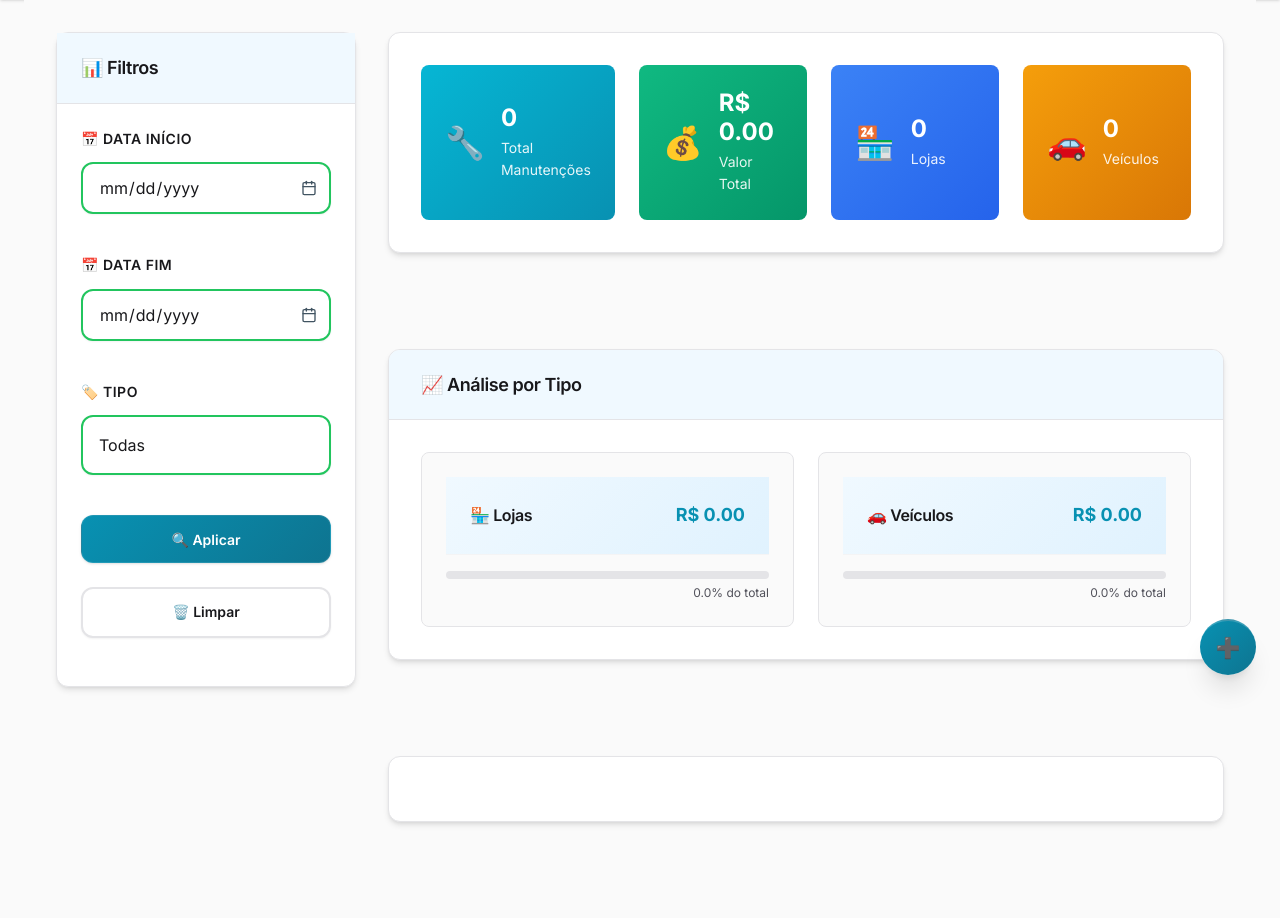
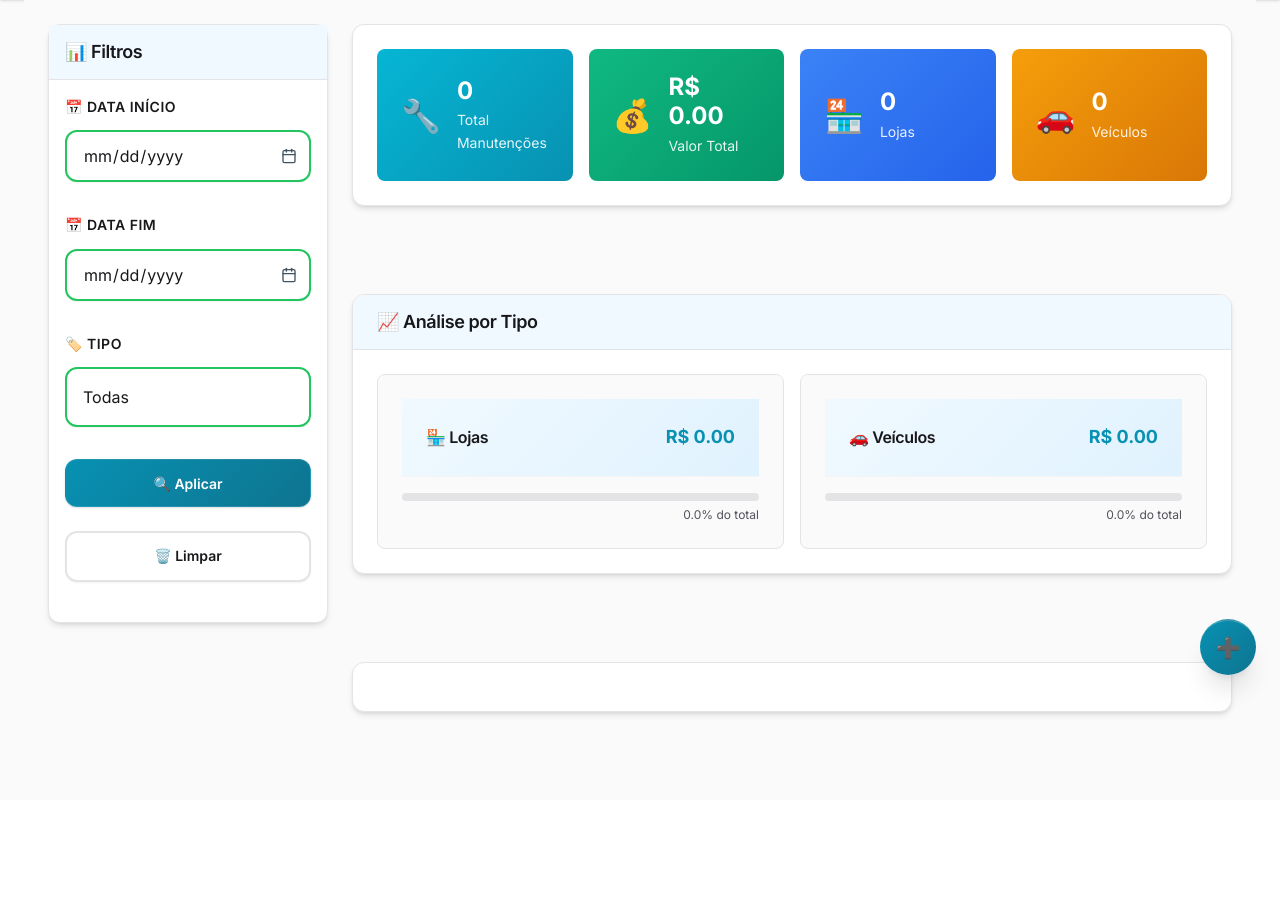
Before and after one commit to IgorsSantana/sistema-manutencao-supermais, a Flask app: page /analise in a window 1280 px wide. Shown: the part 101-1019 px from the top of the page. After the commit the page ends 818 px from the top, so only its background shows below. Run offline with Flask 3, Linux system fonts and the light colour scheme; data that the repository does not hold is empty.

Commit message:
Ajustar layout desktop para aproveitar 100% da largura disponível

```diff
--- a/templates/analise.html
+++ b/templates/analise.html
@@ -531,11 +531,12 @@
 
         .analytics-desktop {
             display: grid;
-            grid-template-columns: 300px 1fr;
-            gap: var(--space-xl);
-            padding: var(--space-xl);
-            max-width: 1400px;
-            margin: 0 auto;
+            grid-template-columns: 280px 1fr;
+            gap: var(--space-lg);
+            padding: var(--space-lg);
+            width: 100%;
+            max-width: none;
+            margin: 0;
         }
 
         /* Sidebar de Filtros */
@@ -546,11 +547,11 @@
             border: 1px solid var(--color-border);
             height: fit-content;
             position: sticky;
-            top: var(--space-xl);
+            top: var(--space-lg);
         }
 
         .sidebar-header {
-            padding: var(--space-lg);
+            padding: var(--space-md);
             border-bottom: 1px solid var(--color-border);
             background: var(--primary-50);
         }
@@ -563,13 +564,13 @@
         }
 
         .sidebar-content {
-            padding: var(--space-lg);
+            padding: var(--space-md);
         }
 
         .filters-form {
             display: flex;
             flex-direction: column;
-            gap: var(--space-lg);
+            gap: var(--space-md);
         }
 
         .filter-actions {
@@ -582,7 +583,7 @@
         .analytics-main {
             display: flex;
             flex-direction: column;
-            gap: var(--space-xl);
+            gap: var(--space-lg);
         }
 
         /* KPIs Section */
@@ -591,13 +592,13 @@
             border-radius: var(--radius-lg);
             box-shadow: var(--shadow-md);
             border: 1px solid var(--color-border);
-            padding: var(--space-xl);
+            padding: var(--space-lg);
         }
 
         .kpi-grid {
             display: grid;
             grid-template-columns: repeat(4, 1fr);
-            gap: var(--space-lg);
+            gap: var(--space-md);
         }
 
         .kpi-card {
@@ -668,7 +669,7 @@
         }
 
         .section-header {
-            padding: var(--space-lg) var(--space-xl);
+            padding: var(--space-md) var(--space-lg);
             background: var(--primary-50);
             border-bottom: 1px solid var(--color-border);
         }
@@ -684,8 +685,8 @@
         .analysis-grid {
             display: grid;
             grid-template-columns: repeat(2, 1fr);
-            gap: var(--space-lg);
-            padding: var(--space-xl);
+            gap: var(--space-md);
+            padding: var(--space-lg);
         }
 
         .analysis-card {
@@ -739,8 +740,8 @@
         .tables-grid {
             display: grid;
             grid-template-columns: repeat(2, 1fr);
-            gap: var(--space-lg);
-            padding: var(--space-xl);
+            gap: var(--space-md);
+            padding: var(--space-lg);
         }
 
         .table-card {
```
Also changed, not shown: other parts of templates/analise.html (+97 -2 lines).
